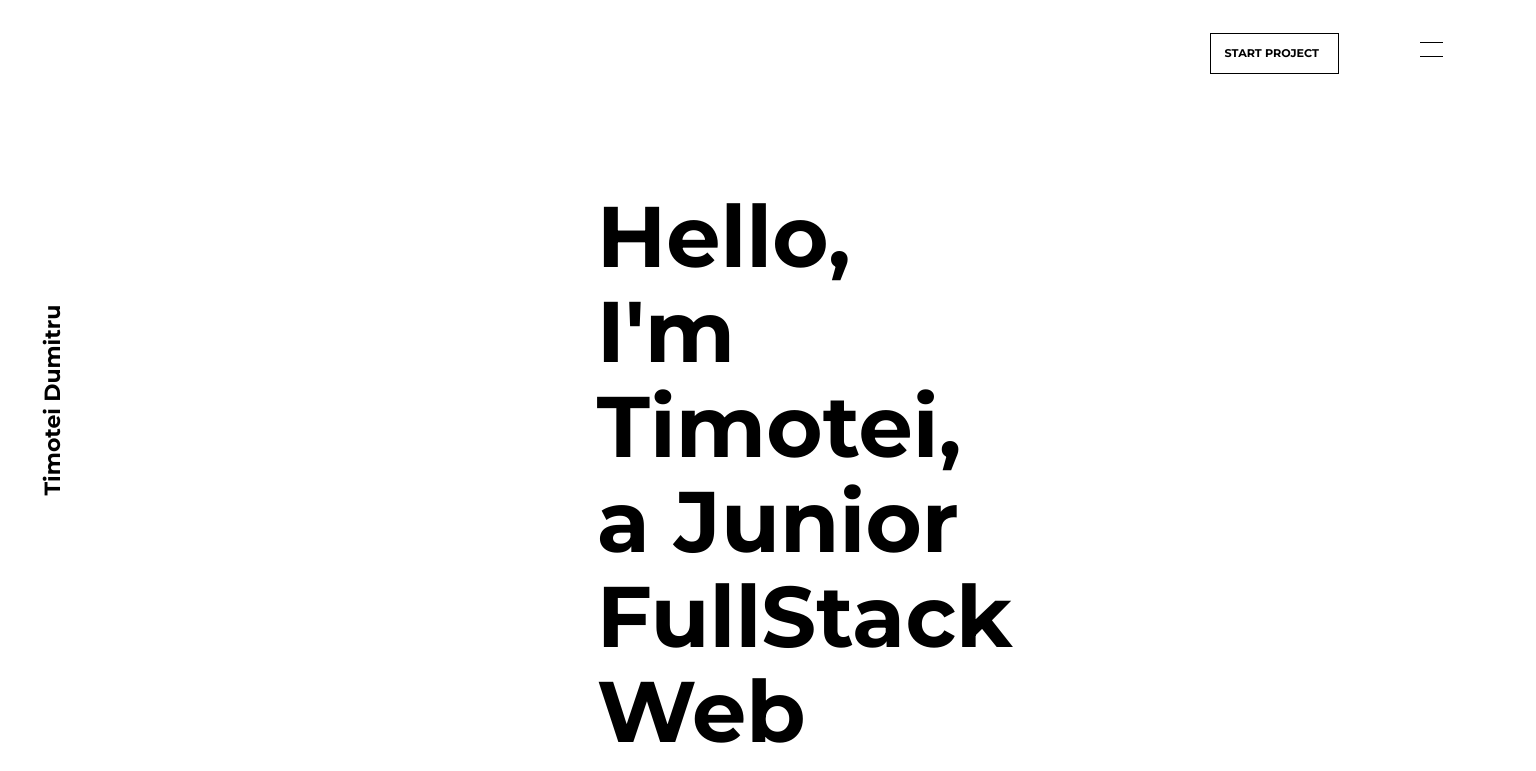
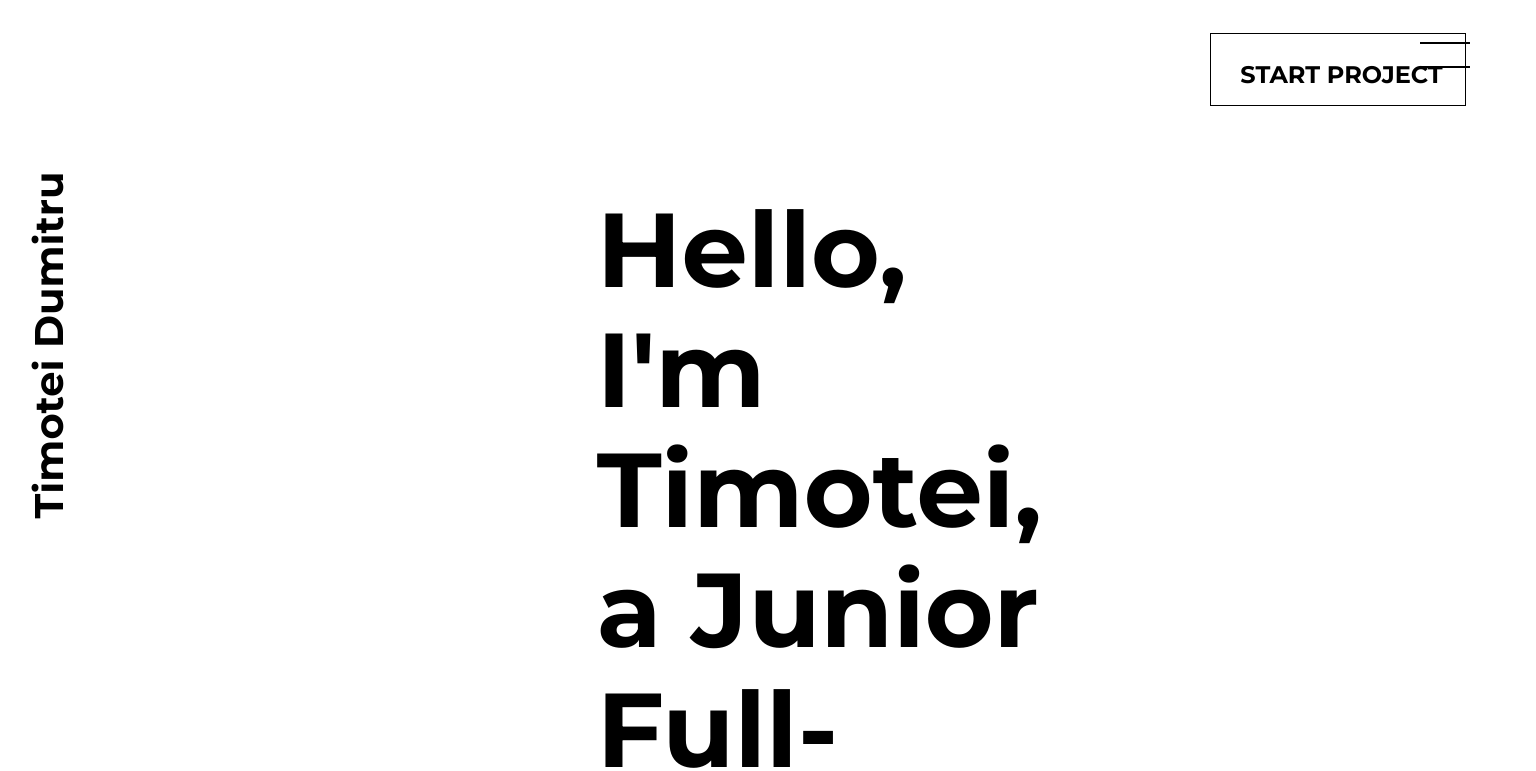
Before and after one commit to timoteidumitru/Last_Version_CV, a React (Create React App) app: page / in a window 1536 px wide. Shown: the top 771 px of the page. Built offline with nearby package versions, Linux system fonts and the light colour scheme.

Commit message:
style main page for 4k resolutions

```diff
--- a/src/components/main/HeaderText.js
+++ b/src/components/main/HeaderText.js
@@ -8,7 +8,8 @@ export default function HeaderText() {
         Hello,<br />
         I'm Timotei,<br />
         a Junior<br />
-        FullStack Web<br />
+        Full-Stack<br />
+        Web<br />
         Developer
       <span className="based-in-london">based in London</span>
       </div>
--- a/src/components/main/header.scss
+++ b/src/components/main/header.scss
@@ -196,8 +196,45 @@ body {
   display: block;
 }
 
+@media only screen and (min-width: 1441px) {
+  .header-text {
+    position: absolute;
+    top: 23.61%;
+    left: 38.85%;
+    height: 52.71%;
+    width: 33.2%;
+    color: #000;
+    font-family: Montserrat;
+    font-size: 105px;
+    font-weight: 700;
+    line-height: 120px;
+    cursor: default;
+  }
+  .based-in-london {
+    font-size: 40px;
+    margin-left: 0.2em;
+  }
+  .left-name-text {
+    height: 350.5px;
+    width: 40px;
+    font-size: 40px;
+  }
+  .rectangle {
+    height: 4.55em;
+    width: 16em;
+  }
+  .start-project {
+    font-size: 1.5em;
+  }
+  .path-1 {
+    height: 26px;
+    width: 50.5px;
+    border-top: 2px solid #000;
+    border-bottom: 2px solid #000;
+  }
+}
 
-@media only screen and (max-width: 1367px) {
+@media only screen and (max-width: 1440px) {
   .header-text {
     position: absolute;
     top: 23.61%;
@@ -246,7 +283,7 @@ body {
 @media only screen and (max-width: 480px) {
   .header-text {
     width: 60%;
-    top: 25.61%;
+    top: 20.61%;
     left: 26.85%;
     font-size: 35px;
     line-height: 1.3;
```
